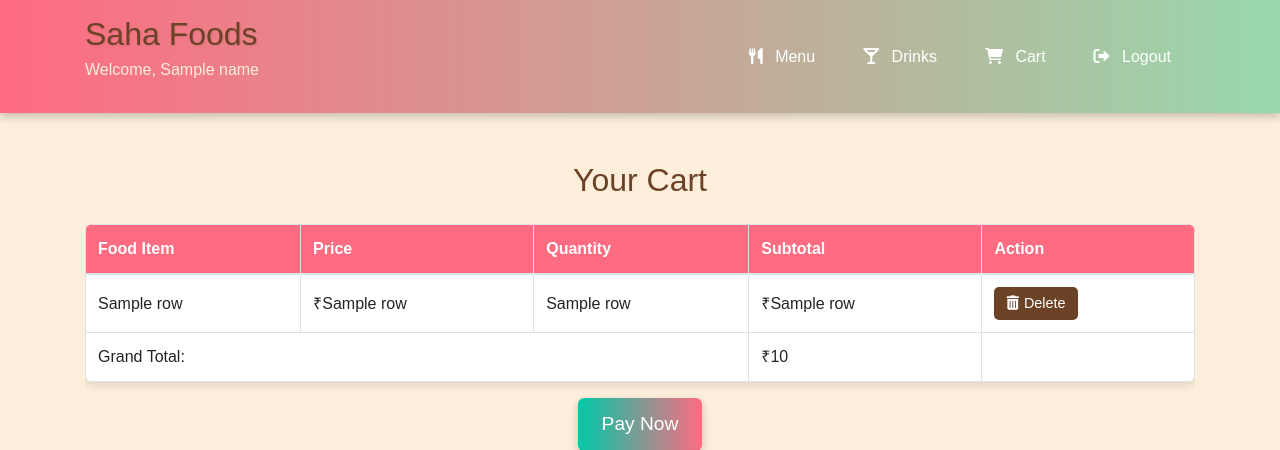
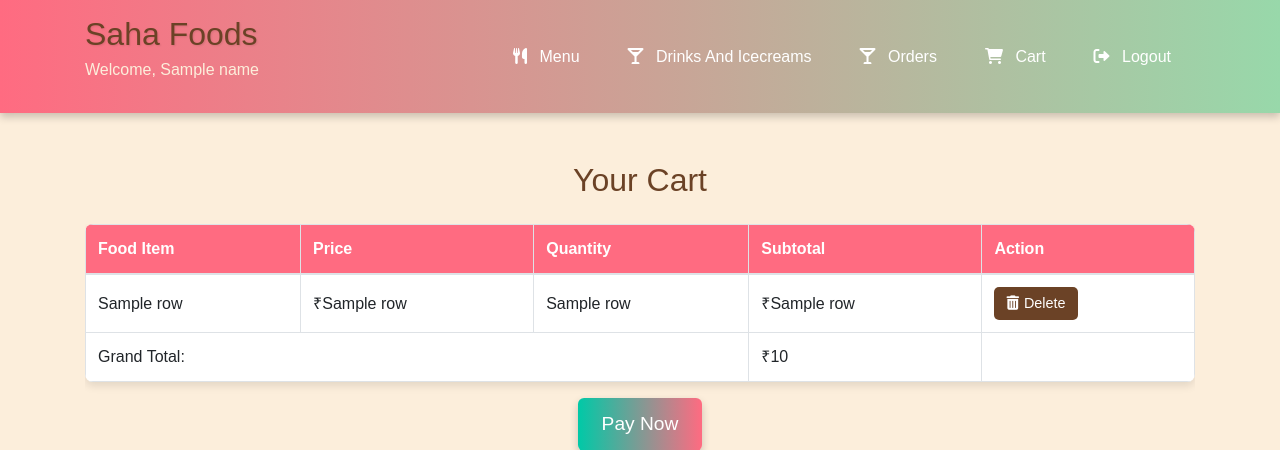
Before and after one commit to mahendra2201/SAHAFOODS, a Flask app: template templates/cart.html in a window 1280 px wide. Shown: the top 450 px of the page. Run offline with Flask 3, Linux system fonts and the light colour scheme; the template is opened without the code that fills it: most values are stand-ins (such as "Sample title", 1, 10 or a date in 2020); some libraries are stand-ins or nearby versions.

Commit message:
meassage

```diff
--- a/templates/cart.html
+++ b/templates/cart.html
@@ -23,8 +23,13 @@
                         </a>
                     </li>
                     <li class="nav-item">
-                        <a class="nav-link" href="/drinks_and_icecreams?username={{ name }}">
-                            <i class="fas fa-glass-martini-alt"></i> Drinks
+                    <a class="nav-link" href="/drinks_and_icecreams?username={{ name }}">
+                        <i class="fas fa-glass-martini-alt"></i> Drinks And Icecreams
+                    </a>
+                </li>
+                    <li class="nav-item">
+                        <a class="nav-link" href="/orders?username={{ name }}">
+                            <i class="fas fa-glass-martini-alt"></i> Orders
                         </a>
                     </li>
                     <li class="nav-item">
--- a/templates/userhome.html
+++ b/templates/userhome.html
@@ -21,6 +21,11 @@
                     <li class="nav-item">
                         <a class="nav-link" href="/menu?username={{name}}">
                             <i class="fas fa-utensils"></i> Menu
+                        </a>
+                    </li>
+                    <li class="nav-item">
+                        <a class="nav-link" href="/orders?username={{name}}">
+                            <i class="fas fa-utensils"></i> Orders
                         </a>
                     </li>
                     <li class="nav-item">
```
Also changed, not shown: dummy.py (+9 -9 lines).
